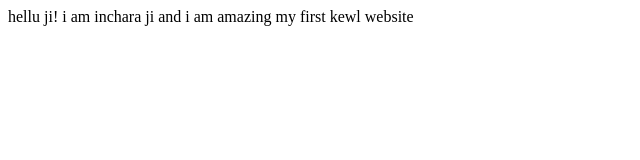
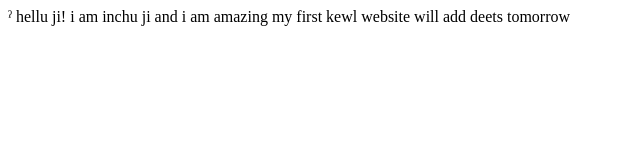
Before and after one commit to inchara25/student-name-site, a plain HTML site: page index.html in a window 1280 px wide. Shown: the whole page, without its empty margins (0-640 px from the left). Drawn offline with Linux system fonts and the light colour scheme.

Commit message:
docs: added deets

```diff
--- a/index.html
+++ b/index.html
@@ -1,5 +1,5 @@
 <!DOCTYPE html>
-<html lang="en">
+ˀ<html lang="en">
 <head>
     <meta charset="UTF-8">
     <meta http-equiv="X-UA-Compatible" content="IE=edge">
@@ -7,8 +7,10 @@
     <title>student site</title>
 </head>
 <body>
-    hellu ji! i am inchara ji
+    hellu ji! i am inchu ji
     and i am amazing
     my first kewl website
+
+    will add deets tomorrow
 </body>
 </html>
```
